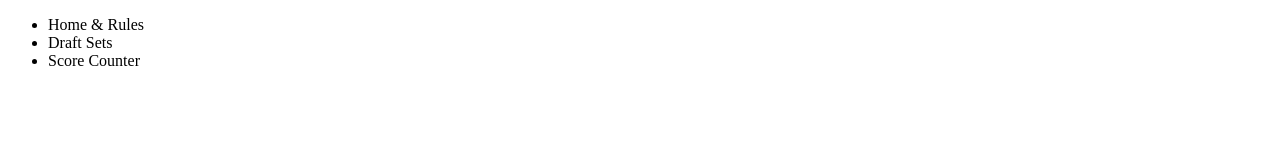
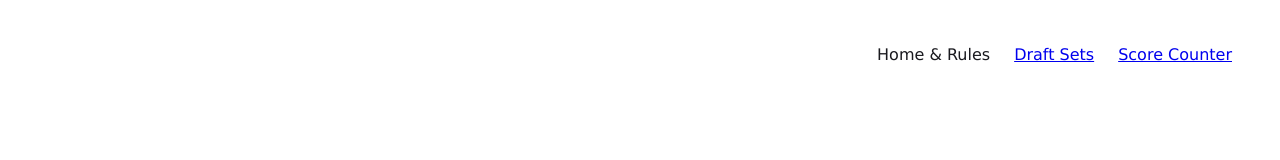
Before and after one commit to Dbrowne14/MTGchaosdraft, a plain HTML site: page index.html in a window 1280 px wide. Drawn offline with Linux system fonts and the light colour scheme; files whose address does not match are found by name.

Commit message:
navigation tool

```diff
--- a/index.html
+++ b/index.html
@@ -3,14 +3,15 @@
 <head>
     <meta charset="UTF-8" />
     <title>title</title>
+    <link href="/Users/davidbrowne/Desktop/Practice coding/Git Project/resources/styles.css" rel="stylesheet" type="text/css">
 </head>
 <body>
     <nav>
         <div id="nav">
             <ul>
-                <li>Home & Rules</li>
-                <li>Draft Sets</li>
-                <li>Score Counter</li>
+                <li id="hRules">Home & Rules</li>
+                <li id="draftSet"><a href="draft.html">Draft Sets</a></li>
+                <li id="scoreC"><a href="scoreC.html">Score Counter</a></li>
             </ul>
         </div>
     </nav>
```
Also changed, not shown: draft.html (+2 -2 lines), scoreC.html (+2 -2 lines).
